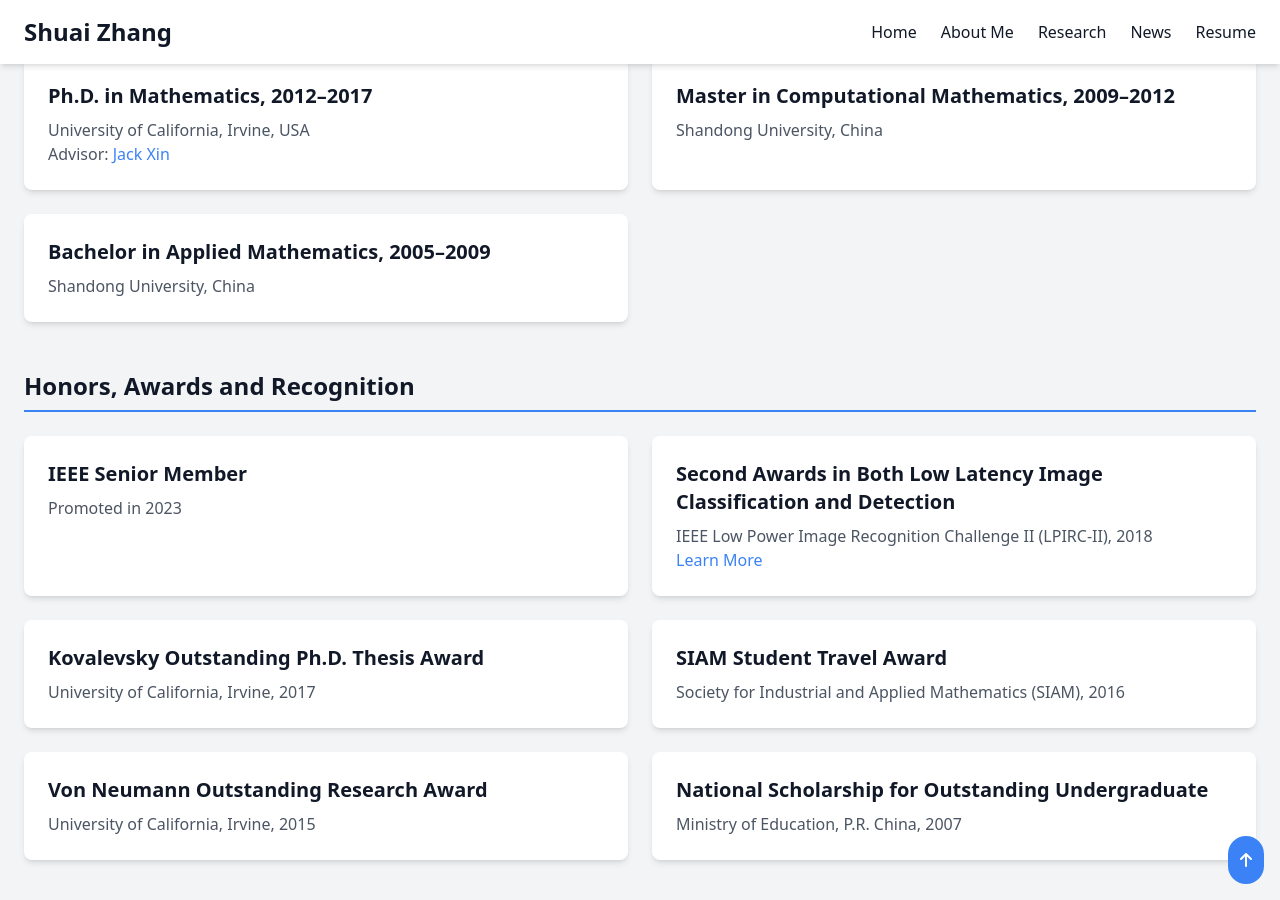
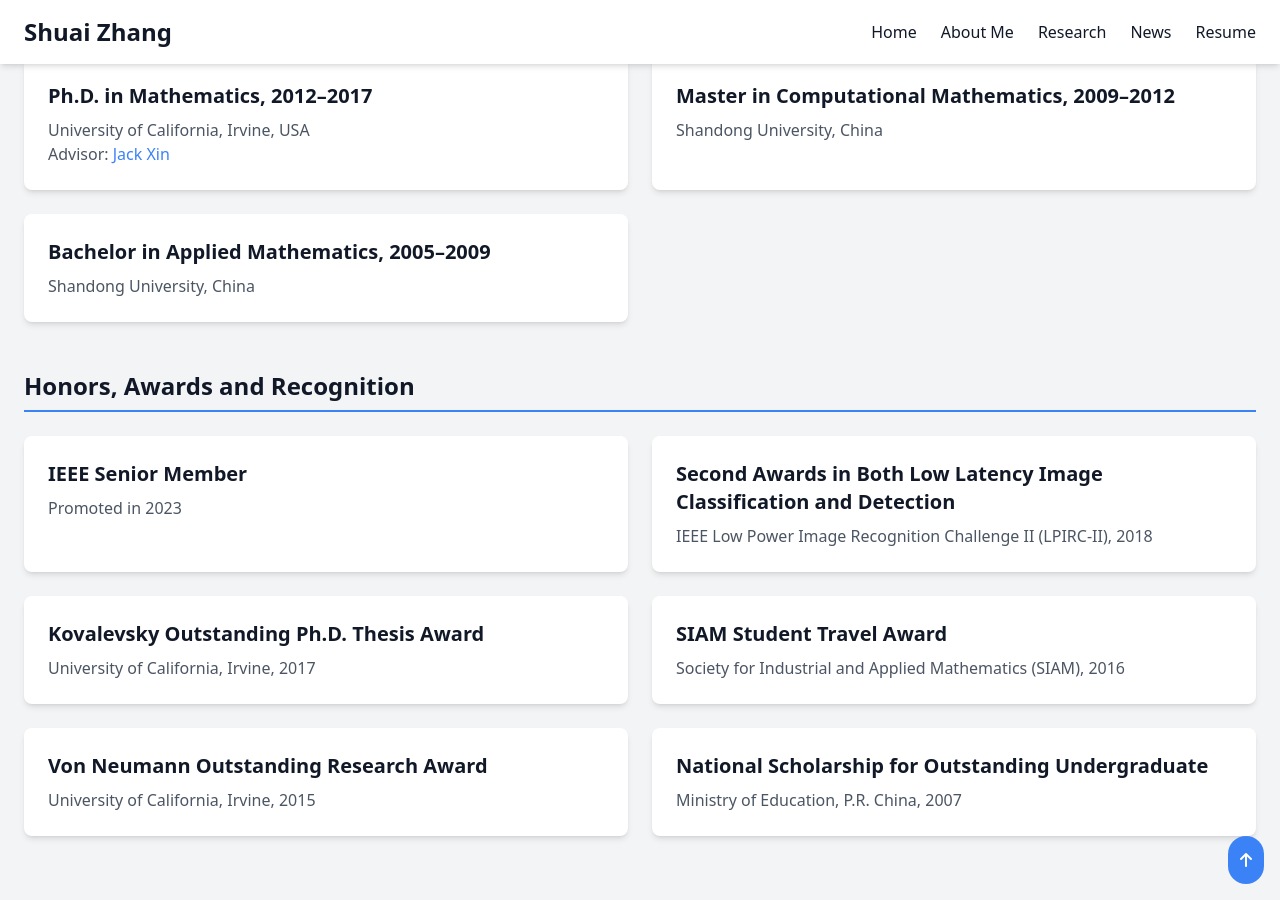
Before and after one commit to zsivine/zsivine.github.io, a Jekyll site: the page built from about.html, in a window 1280 px wide and 900 px high, scrolled down 920 px. Built offline with Jekyll 4.4.1, drawn with Linux system fonts in a browser that asks for light colours; nearby versions of some CDN libraries.

```diff
--- a/about.html
+++ b/about.html
@@ -78,7 +78,6 @@ description: About Shuai Zhang, Senior Staff Machine Learning Researcher and Man
         <div class="bg-white dark:bg-gray-700 p-6 rounded-lg shadow-md">
           <h3 class="text-xl font-semibold mb-2">Second Awards in Both Low Latency Image Classification and Detection</h3>
           <p class="text-gray-600 dark:text-gray-300">IEEE Low Power Image Recognition Challenge II (LPIRC-II), 2018</p>
-          <a href="https://lpirc.ecn.purdue.edu/" class="text-blue-500 hover:underline" target="_blank" rel="noopener noreferrer">Learn More</a>
         </div>
         <div class="bg-white dark:bg-gray-700 p-6 rounded-lg shadow-md">
           <h3 class="text-xl font-semibold mb-2">Kovalevsky Outstanding Ph.D. Thesis Award</h3>
```
